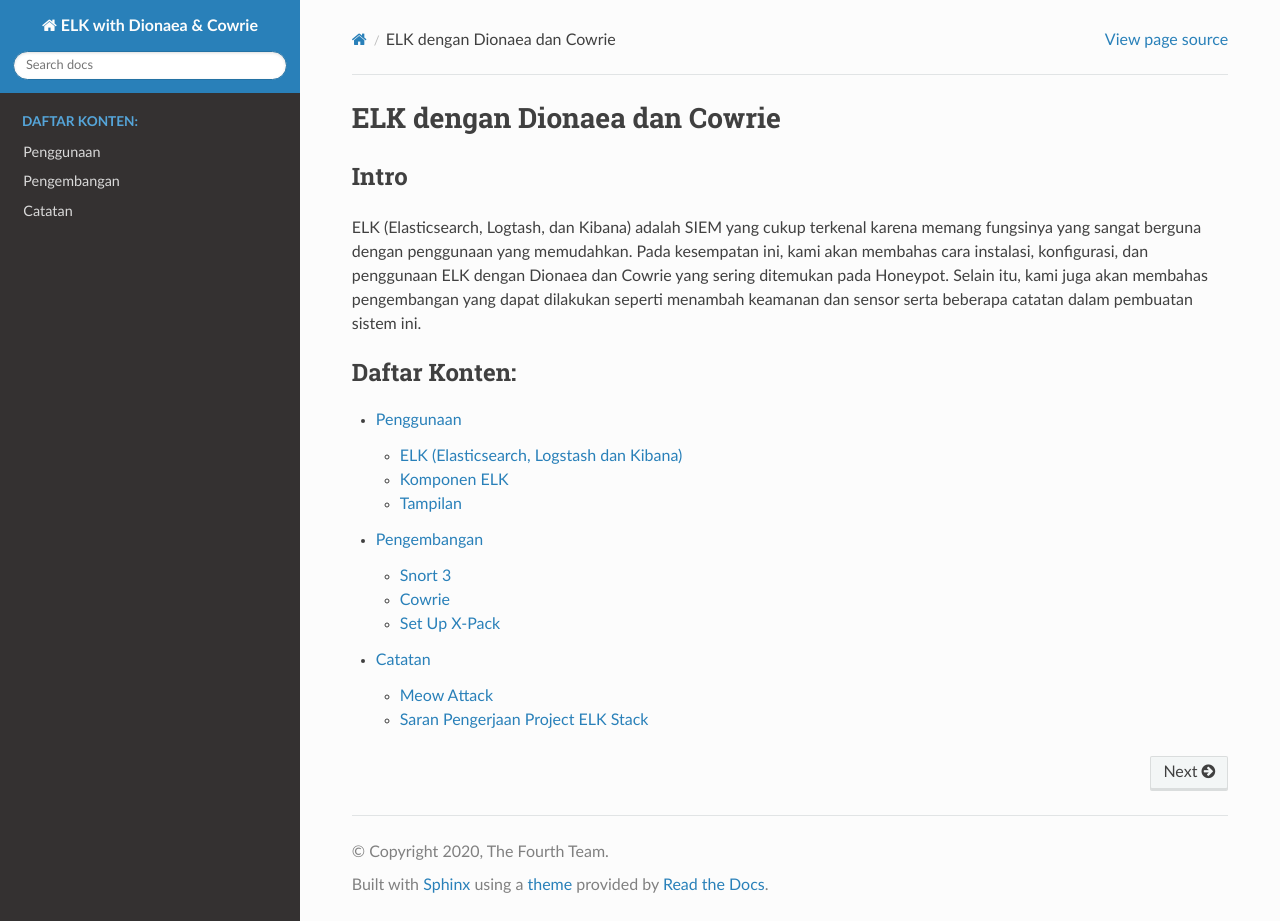
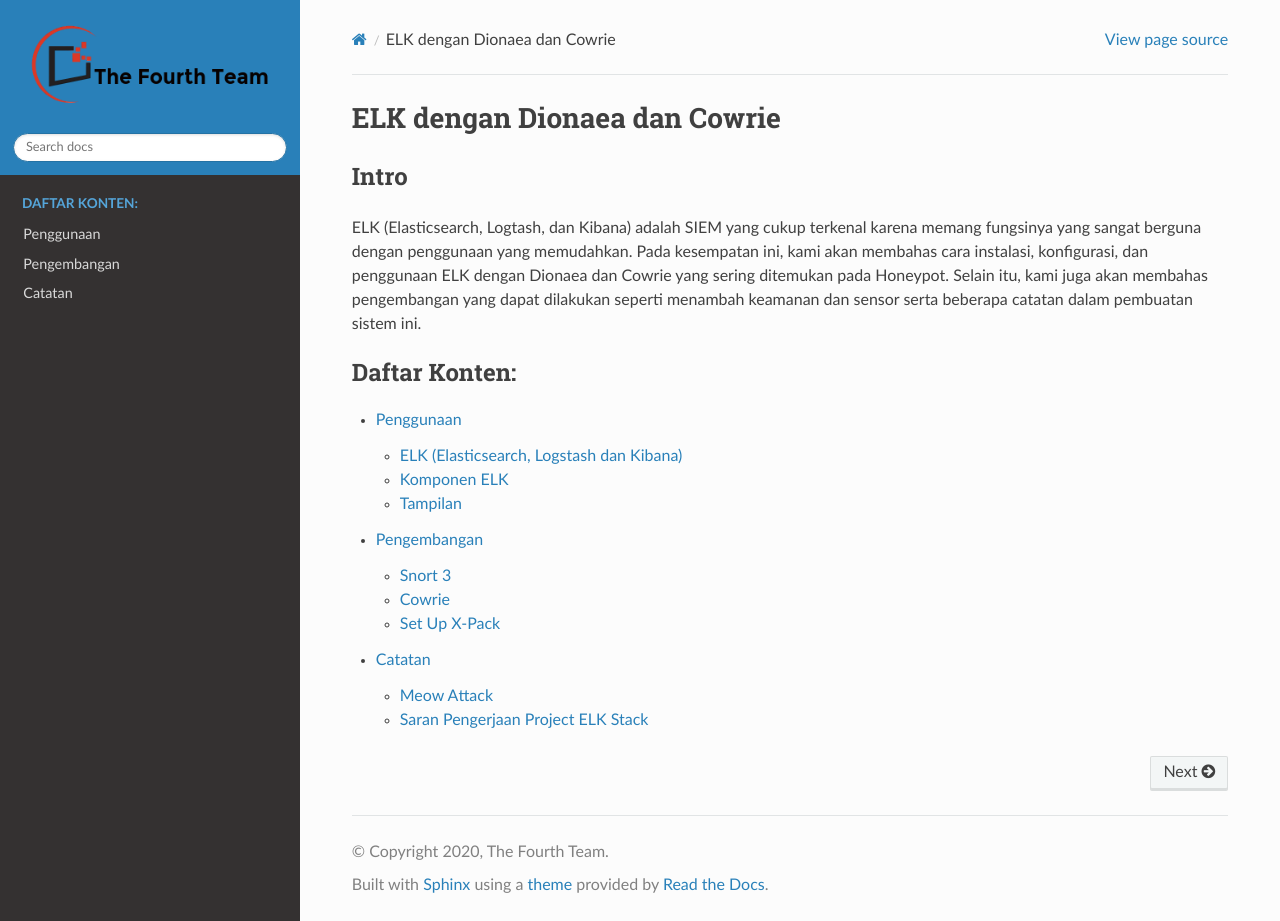
Before and after one commit to subkhancore/mdocs, a Sphinx documentation site: the page built from docs/source/index.rst, in a window 1280 px wide and 921 px high. Built offline with Sphinx 7.4.7 and the Read the Docs theme 2.0.0, drawn with Linux system fonts in a browser that asks for light colours; pages that are not in the unit, such as notebooks, are missing from menus.

Commit message:
Update conf.py

```diff
--- a/docs/source/conf.py
+++ b/docs/source/conf.py
@@ -51,7 +51,11 @@
 #
 #html_theme = 'alabaster'
 html_theme = 'sphinx_rtd_theme'
-logo_only = 'logo.png'
+html_logo = 'logo.png'
+html_theme_options = {
+    'logo_only': True,
+    'display_version': False
+}
 #html_css_files = ['_static/style.css']
 #html_theme_options = {
 #    "rightsidebar": "false",
```
